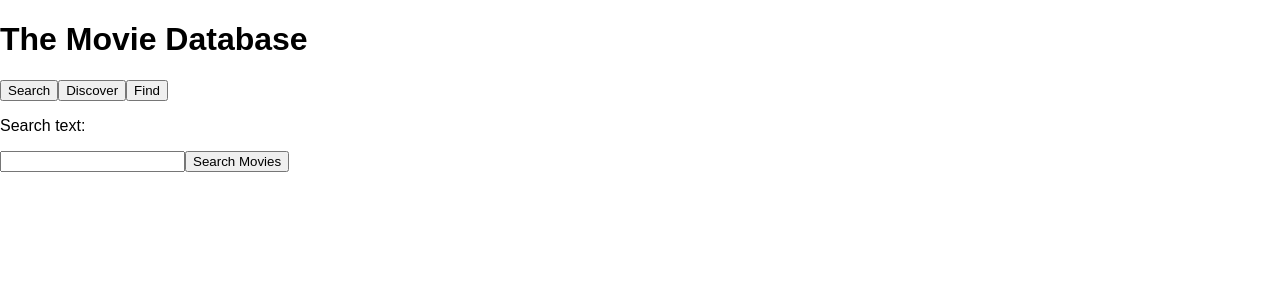
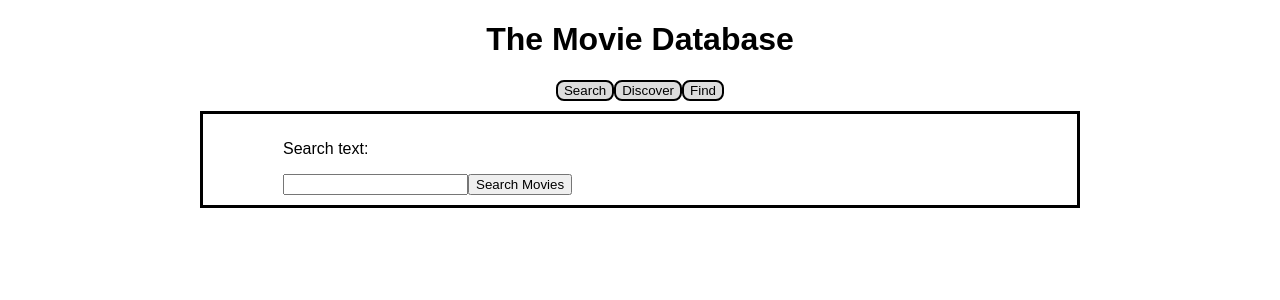
Before and after one commit to sam-bull/react-redux-movie-search, a React (Create React App) app: page / in a window 1280 px wide. Shown: the top 300 px of the page. Built offline with nearby package versions, Linux system fonts and the light colour scheme.

Commit message:
Added style to header and search

```diff
--- a/src/App.js
+++ b/src/App.js
@@ -1,6 +1,6 @@
 import React, { Component } from 'react'
 import { connect } from 'react-redux'
-import { goToPage } from './menu/menu.actions'
+import { goToPage } from './header/header.actions'
 import { setSearchAndParams } from './search/search.actions'
 import { updateResults } from './results/results.actions'
 import PropTypes from 'prop-types'
--- a/src/header/header.component.jsx
+++ b/src/header/header.component.jsx
@@ -1,17 +1,20 @@
 import React from 'react';
+import './header.css'
 
-const Header = ({ goToPage }) => (
-  <div>
-  <h1>The Movie Database</h1>
-    <button onClick={goToPage('search')}>
-      Search
+const Header = ({ goToPage, page }) => (
+  <div className='header'>
+    <h1>The Movie Database</h1>
+    <div className='buttons'>
+      <button className='button' autofocus onClick={goToPage('search')}>
+        Search
     </button>
-    <button onClick={goToPage('discover')}>
-      Discover
+      <button className='button' onClick={goToPage('discover')}>
+        Discover
     </button>
-    <button onClick={goToPage('find')}>
-      Find
+      <button className='button' onClick={goToPage('find')}>
+        Find
     </button>
+    </div>
   </div>
 )
 
--- /dev/null
+++ b/src/header/header.css
@@ -0,0 +1,20 @@
+.header {
+  display: flex;
+  flex-direction: column;
+  justify-content: center;
+  align-items: center
+}
+
+.button {
+  background-color: #ddd;
+  border-width: 2px;
+  border-style: solid;
+  border-radius: 8px;
+  cursor: pointer;
+}
+
+.button:focus {
+  background-color: #888;
+  outline: none;
+
+}
--- a/src/results/results.component.jsx
+++ b/src/results/results.component.jsx
@@ -9,7 +9,7 @@ const Movie = ({ movie }) => (
   <div className='moviebox' >
     <img src={imgUrl(movie.poster_path)} alt='poster' height='150' />
     <div>Title: {movie.title},
-      Rating: {movie.vote_average}/5,
+      Rating: {movie.vote_average}/10,
       Release Date: {movie.release_date}</div>
   </div>
 )
--- /dev/null
+++ b/src/search/search.css
@@ -0,0 +1,6 @@
+.search-container {
+  margin: 10px 200px;
+  padding: 10px 80px;
+  border-style: solid;
+  border-color: #000;
+}
--- a/src/search/search.discover.component.jsx
+++ b/src/search/search.discover.component.jsx
@@ -1,4 +1,5 @@
 import React, { Component } from 'react'
+import './search.css'
 
 class DiscoverPage extends Component {
   constructor() {
@@ -15,7 +16,7 @@ class DiscoverPage extends Component {
   render() {
     const { setSearchAndParams } = this.props
     return (
-      <div>
+      <div className='search-container'>
         <select id='filter'>
           <option value="default">-select-</option>
           <option value="year">Year</option>
--- a/src/search/search.find.component.jsx
+++ b/src/search/search.find.component.jsx
@@ -1,7 +1,8 @@
 import React from 'react'
+import './search.css'
 
 const FindPage = ({ setSearchAndParams }) => (
-  <div>
+  <div className='search-container'>
     <p>Find movie ID: </p>
     <input type='text' id='query' />
     <button
--- a/src/search/search.search.component.jsx
+++ b/src/search/search.search.component.jsx
@@ -1,7 +1,8 @@
 import React from 'react'
+import './search.css'
 
 const SearchPage = ({ setSearchAndParams }) => (
-  <div>
+  <div className='search-container'>
     <p>Search text: </p>
     <input type='text' id='query' />
     <button
```
